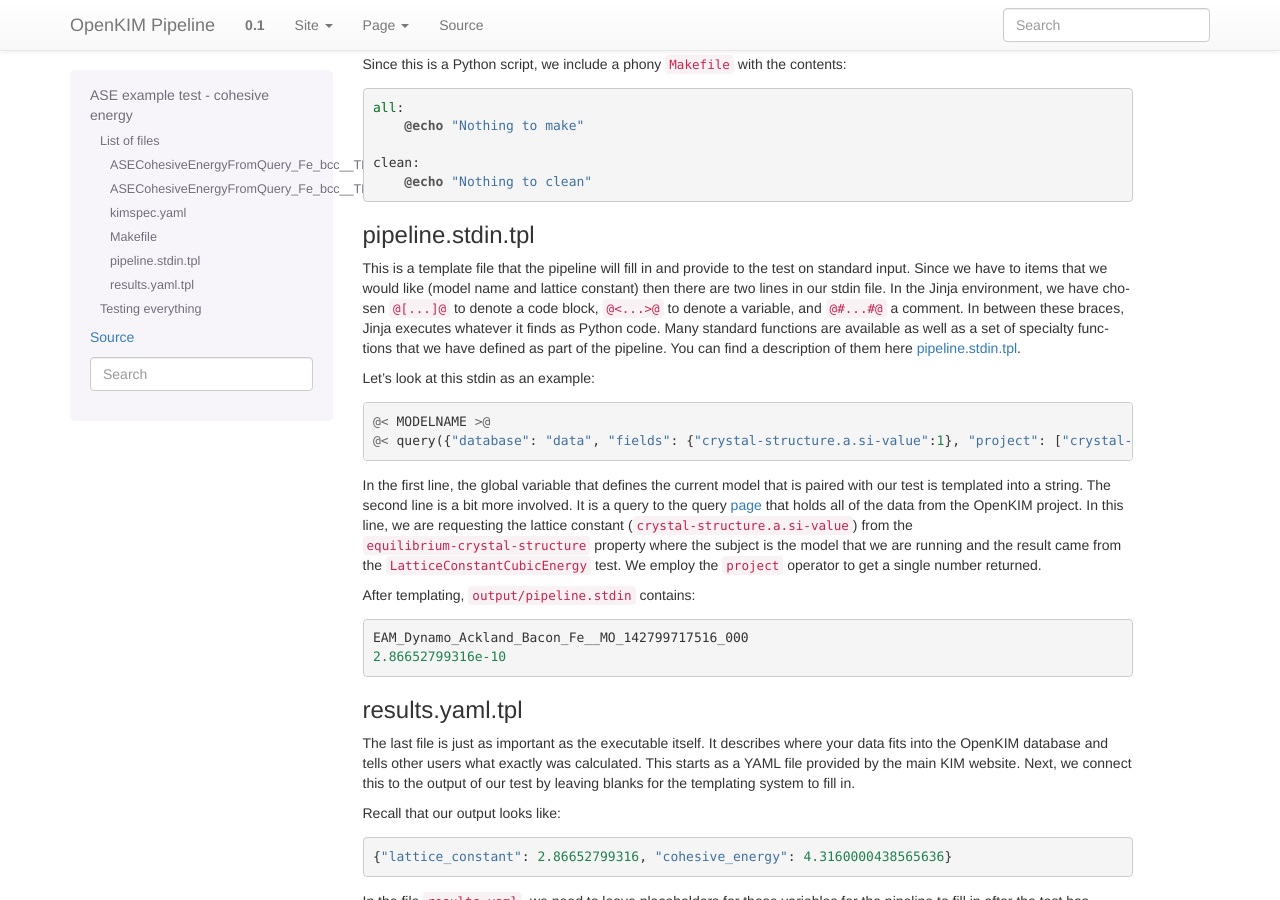
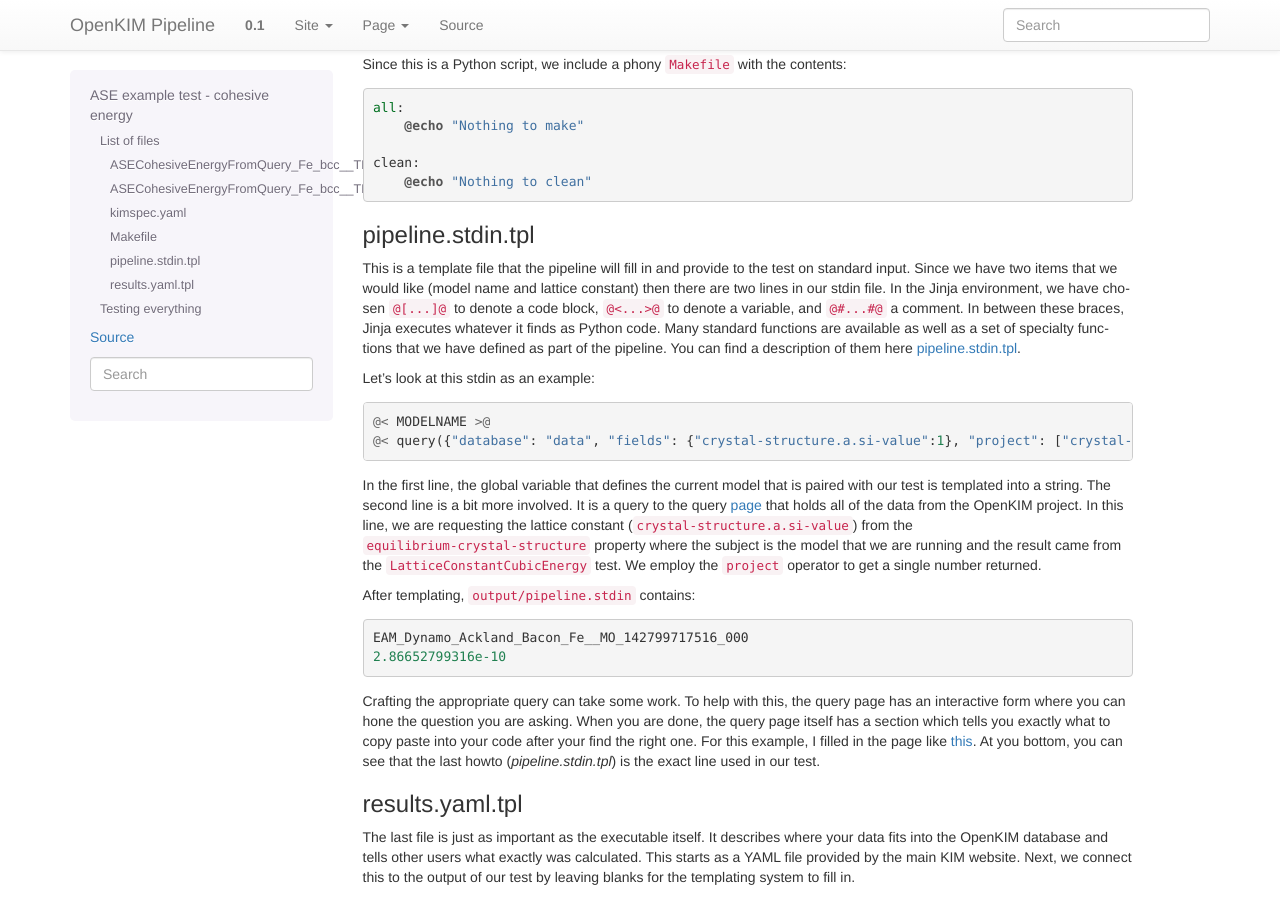
Before and after one commit to bjgjaefg23k/openkim-pipeline, a Sphinx documentation site: the page built from docs/tutorial_ase.rst, in a window 1280 px wide and 900 px high, scrolled down 1743 px. Built offline with Sphinx 7.4.7, drawn with Linux system fonts in a browser that asks for light colours; formulas are drawn with MathJax 3; some of the changed text lies outside the part shown.

Commit message:
modify ase tutorial

```diff
--- a/docs/tutorial_ase.rst
+++ b/docs/tutorial_ase.rst
@@ -124,7 +124,7 @@ pipeline.stdin.tpl
 ^^^^^^^^^^^^^^^^^^
 
 This is a template file that the pipeline will fill in and provide to the test
-on standard input.  Since we have to items that we would like (model name and
+on standard input.  Since we have two items that we would like (model name and
 lattice constant) then there are two lines in our stdin file.  In the Jinja
 environment, we have chosen ``@[...]@`` to denote a code block, ``@<...>@`` to
 denote a variable, and ``@#...#@`` a comment.  In between these braces, Jinja
@@ -152,6 +152,13 @@ After templating, ``output/pipeline.stdin`` contains::
     EAM_Dynamo_Ackland_Bacon_Fe__MO_142799717516_000
     2.86652799316e-10
 
+Crafting the appropriate query can take some work.  To help with this, the
+query page has an interactive form where you can hone the question you are
+asking.  When you are done, the query page itself has a section which tells you
+exactly what to copy paste into your code after your find the right one. For
+this example, I filled in the page like `this <https://query.openkim.org/?project=[%22crystal-structure.a.si-value%22]&fields={%22crystal-structure.a.si-value%22:1}&database=data&limit=1&query={%22kim-namespace%22:{%22$regex%22:%22equilibrium-crystal-structure%22},%22crystal-structure.short-name%22:%22bcc%22,%22meta.subject.kimcode%22:%22EAM_Dynamo_Ackland_Bacon_Fe__MO_142799717516_000%22,%22meta.runner.kimcode%22:{%22$regex%22:%22LatticeConstantCubicEnergy%22}}>`_.
+At you bottom, you can see that the last howto (`pipeline.stdin.tpl`)
+is the exact line used in our test.
 
 .. _aseref_results:
 
```
Also changed, not shown: other parts of docs/tutorial_ase.rst (+8 -8 lines).
